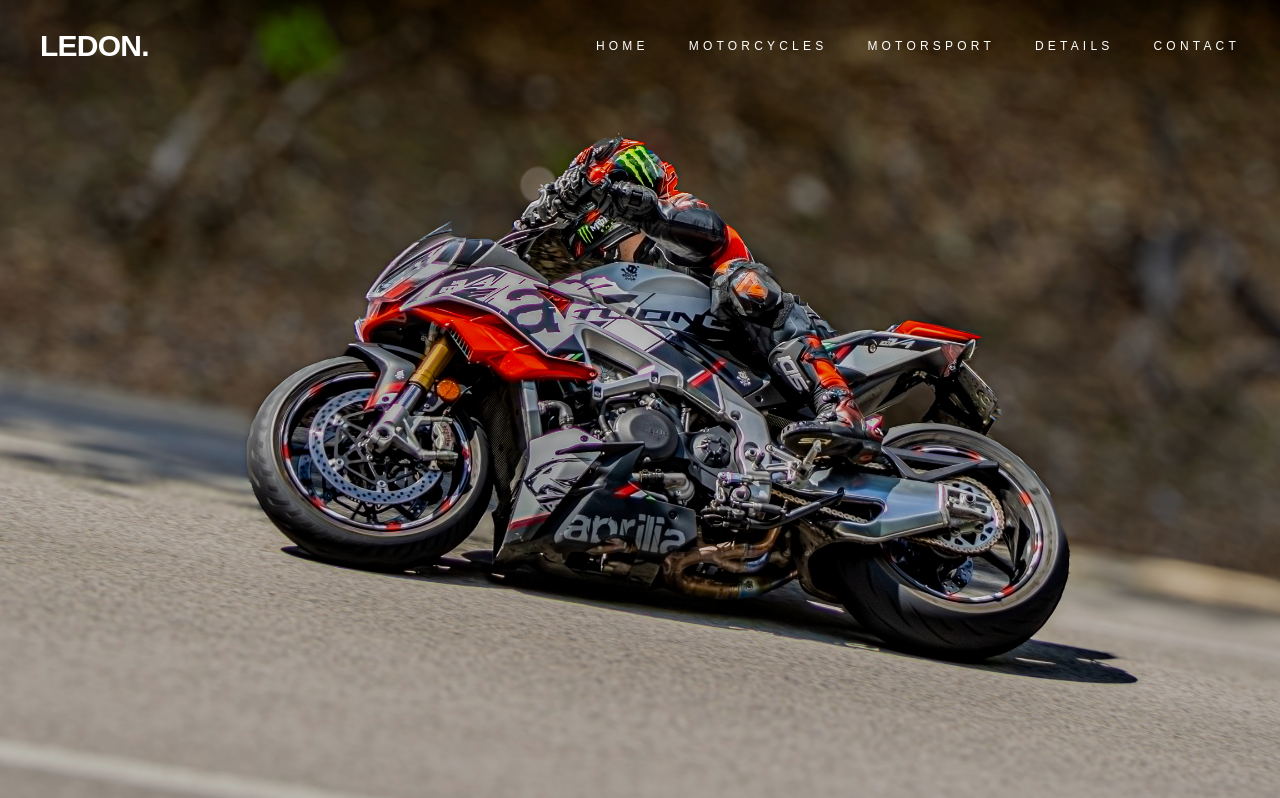
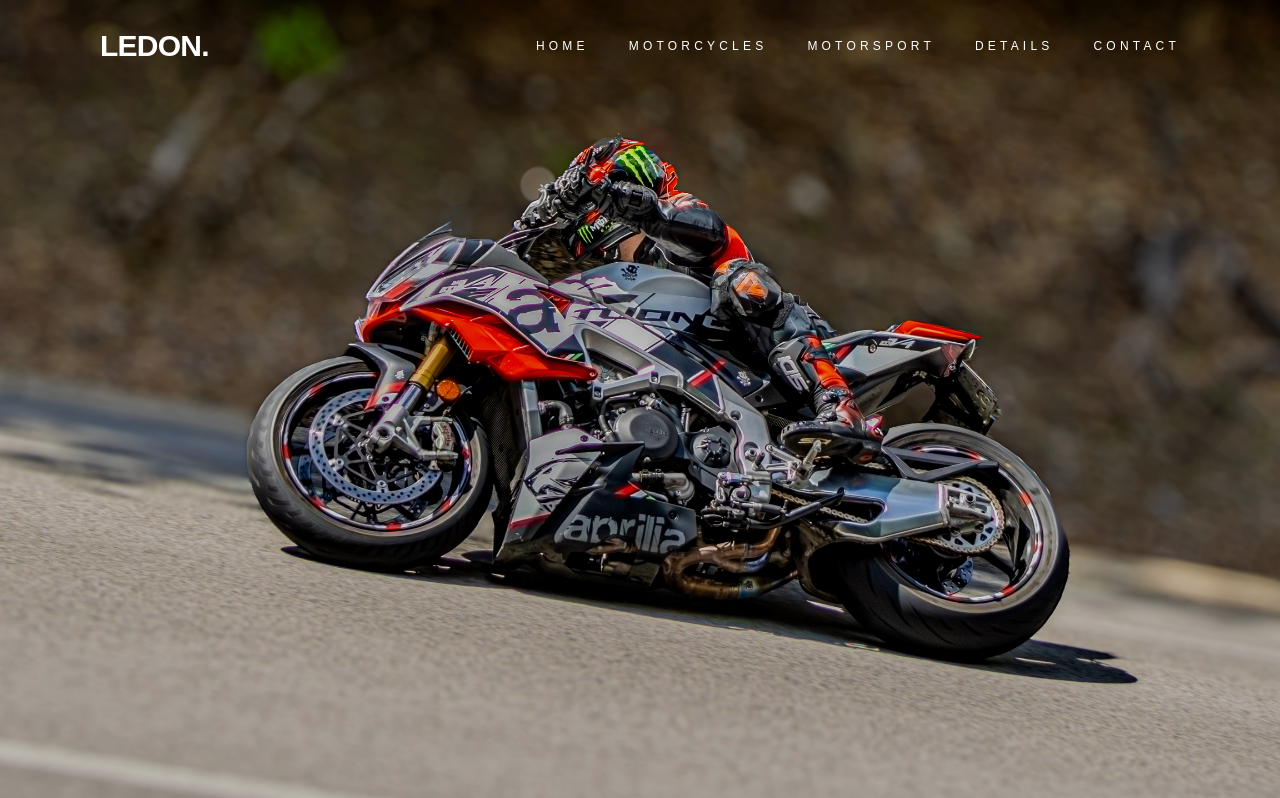
Before and after one commit to milanstv/ledon.photos, a Next.js app: page / in a window 1280 px wide. Shown: the top 798 px of the page. Built offline with nearby package versions, Linux system fonts and the light colour scheme.

Commit message:
app/page.tsx

```diff
--- a/app/page.tsx
+++ b/app/page.tsx
@@ -1,7 +1,7 @@
 export default function Home() {
   return (
     <main className="min-h-screen bg-[#0e0e0e] text-white">
-      <header className="fixed left-0 top-0 z-50 flex w-full items-center justify-between px-8 py-7 md:px-10">
+      <header className="fixed left-0 top-0 z-50 flex w-full items-center justify-between px-8 py-7 md:px-25">
         <div className="text-3xl font-bold tracking-tight">LEDON.</div>
 
         <nav className="hidden gap-10 text-xs font-medium uppercase tracking-[0.35em] md:flex">
```
